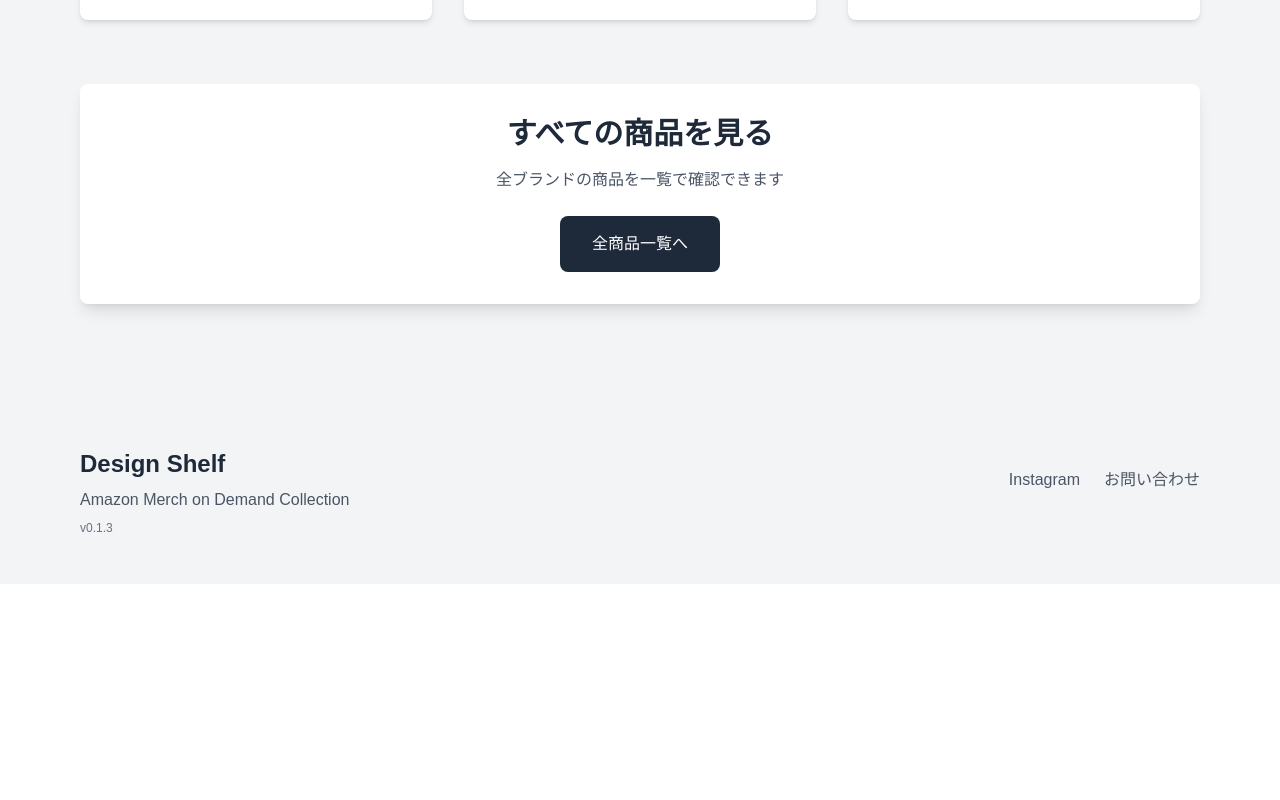
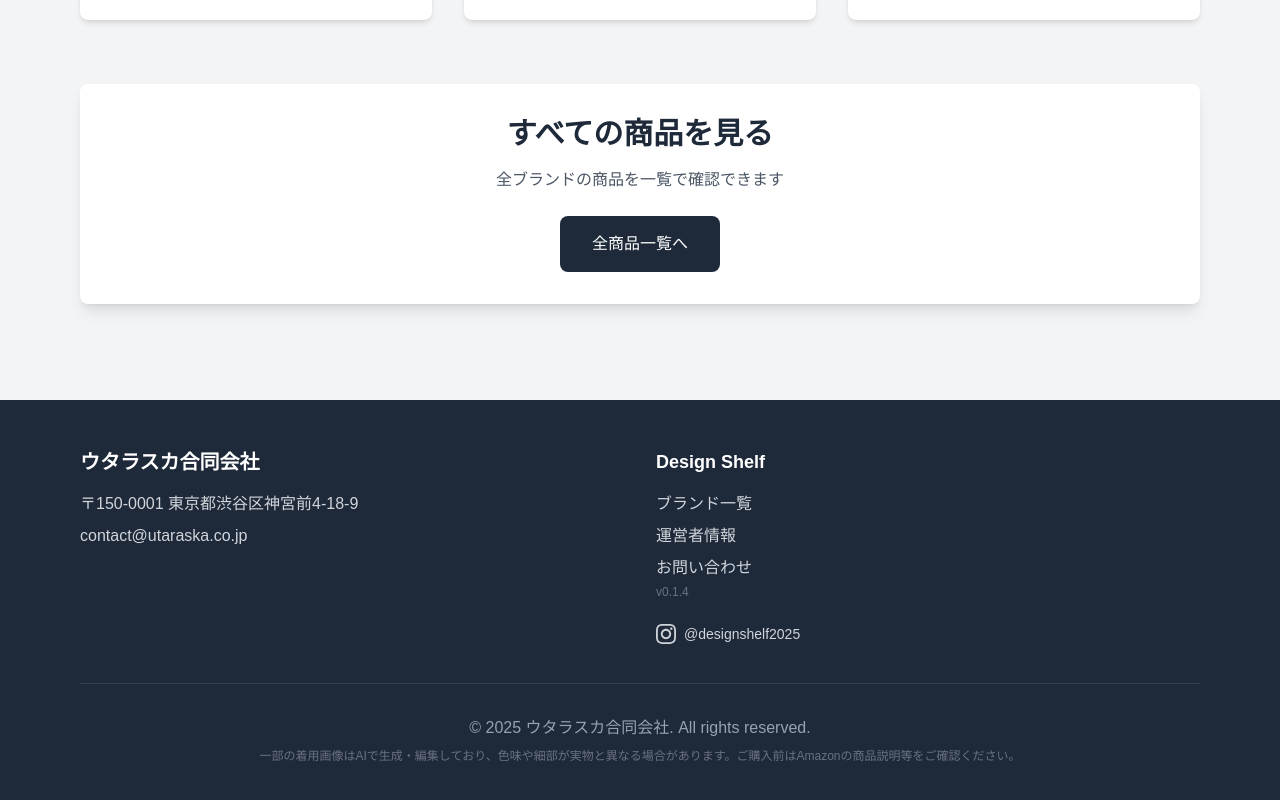
Before and after one commit to Makoto0824/utaraska-web, a Next.js app: page /designshelf/brands in a window 1280 px wide. Shown: the part 563-1363 px from the top of the page. Before the commit the page ends 1147 px from the top, so only its background shows below. Built offline with nearby package versions, Linux system fonts and the light colour scheme; a web font is replaced by a local one.

Commit message:
Unify footer design across all pages with Instagram SVG icon and v0.1.4

```diff
--- a/app/designshelf/about/page.tsx
+++ b/app/designshelf/about/page.tsx
@@ -72,28 +72,55 @@ export default function About() {
       </main>
 
       {/* フッター */}
-      <footer className="bg-gray-100 py-12 mt-16">
+      <footer className="bg-gray-800 text-white py-12 mt-16">
         <div className="max-w-6xl mx-auto px-4">
-          <div className="flex flex-col md:flex-row justify-between items-center">
-            <div className="text-center md:text-left mb-4 md:mb-0">
-              <h2 className="text-2xl font-bold text-gray-800 mb-2">Design Shelf</h2>
-              <p className="text-gray-600">Amazon Merch on Demand Collection</p>
+          <div className="grid grid-cols-1 md:grid-cols-2 gap-8 mb-8">
+            <div>
+              <h3 className="text-xl font-bold mb-4">ウタラスカ合同会社</h3>
+              <p className="text-gray-300 mb-2">〒150-0001 東京都渋谷区神宮前4-18-9</p>
+              <p className="text-gray-300">contact@utaraska.co.jp</p>
             </div>
-            <div className="flex gap-6">
+            <div>
+              <h4 className="text-lg font-semibold mb-4">Design Shelf</h4>
+              <ul className="space-y-2">
+                <li><Link href="/designshelf/brands" className="text-gray-300 hover:text-white transition-colors">ブランド一覧</Link></li>
+                <li><Link href="/designshelf/about" className="text-gray-300 hover:text-white transition-colors">運営者情報</Link></li>
+                <li>
+                  <Link href="/designshelf/contact" className="text-gray-300 hover:text-white transition-colors">お問い合わせ</Link>
+                  <div className="text-xs text-gray-500 mt-1">v0.1.4</div>
+                </li>
+              </ul>
+              <div className="mt-6">
                 <a
                   href="https://www.instagram.com/designshelf2025/"
                   target="_blank"
                   rel="noopener noreferrer"
-                className="text-gray-600 hover:text-gray-800 transition-colors"
+                  className="inline-flex items-center gap-2 text-gray-300 hover:text-white transition-colors"
                 >
-                Instagram
+                  <svg
+                    width={20}
+                    height={20}
+                    viewBox="0 0 24 24"
+                    fill="none"
+                    xmlns="http://www.w3.org/2000/svg"
+                    className="w-5 h-5"
+                  >
+                    <path
+                      d="M12 2.163c3.204 0 3.584.012 4.85.07 3.252.148 4.771 1.691 4.919 4.919.058 1.265.069 1.645.069 4.849 0 3.205-.012 3.584-.069 4.849-.149 3.225-1.664 4.771-4.919 4.919-1.266.058-1.644.07-4.85.07-3.204 0-3.584-.012-4.849-.07-3.26-.149-4.771-1.699-4.919-4.92-.058-1.265-.07-1.644-.07-4.849 0-3.204.013-3.583.07-4.849.149-3.227 1.664-4.771 4.919-4.919 1.266-.057 1.645-.069 4.849-.069zm0-2.163c-3.259 0-3.667.014-4.947.072-4.358.2-6.78 2.618-6.98 6.98-.059 1.281-.073 1.689-.073 4.948 0 3.259.014 3.668.072 4.948.2 4.358 2.618 6.78 6.98 6.98 1.281.058 1.689.072 4.948.072 3.259 0 3.668-.014 4.948-.072 4.354-.2 6.782-2.618 6.979-6.98.059-1.28.073-1.689.073-4.948 0-3.259-.014-3.667-.072-4.947-.196-4.354-2.617-6.78-6.979-6.98-1.281-.059-1.69-.073-4.949-.073zm0 5.838c-3.403 0-6.162 2.759-6.162 6.162s2.759 6.163 6.162 6.163 6.162-2.759 6.162-6.163c0-3.403-2.759-6.162-6.162-6.162zm0 10.162c-2.209 0-4-1.79-4-4 0-2.209 1.791-4 4-4s4 1.791 4 4c0 2.21-1.791 4-4 4zm6.406-11.845c-.796 0-1.441.645-1.441 1.44s.645 1.44 1.441 1.44c.795 0 1.439-.645 1.439-1.44s-.644-1.44-1.439-1.44z"
+                      fill="currentColor"
+                    />
+                  </svg>
+                  <span className="text-sm">@designshelf2025</span>
                 </a>
-              <Link href="/designshelf/contact" className="text-gray-600 hover:text-gray-800 transition-colors">
-                お問い合わせ
-              </Link>
               </div>
             </div>
-          <div className="mt-2 text-xs text-gray-500">v0.1.3</div>
+          </div>
+          <div className="text-center pt-8 border-t border-gray-700">
+            <p className="text-gray-400 mb-2">&copy; 2025 ウタラスカ合同会社. All rights reserved.</p>
+            <p className="text-xs text-gray-500 max-w-4xl mx-auto">
+              一部の着用画像はAIで生成・編集しており、色味や細部が実物と異なる場合があります。ご購入前はAmazonの商品説明等をご確認ください。
+            </p>
+          </div>
         </div>
       </footer>
     </div>
--- a/app/designshelf/brands/page.tsx
+++ b/app/designshelf/brands/page.tsx
@@ -92,28 +92,55 @@ export default function Brands() {
       </main>
 
       {/* フッター */}
-      <footer className="bg-gray-100 py-12 mt-16">
+      <footer className="bg-gray-800 text-white py-12 mt-16">
         <div className="max-w-6xl mx-auto px-4">
-          <div className="flex flex-col md:flex-row justify-between items-center">
-            <div className="text-center md:text-left mb-4 md:mb-0">
-              <h2 className="text-2xl font-bold text-gray-800 mb-2">Design Shelf</h2>
-              <p className="text-gray-600">Amazon Merch on Demand Collection</p>
+          <div className="grid grid-cols-1 md:grid-cols-2 gap-8 mb-8">
+            <div>
+              <h3 className="text-xl font-bold mb-4">ウタラスカ合同会社</h3>
+              <p className="text-gray-300 mb-2">〒150-0001 東京都渋谷区神宮前4-18-9</p>
+              <p className="text-gray-300">contact@utaraska.co.jp</p>
             </div>
-            <div className="flex gap-6">
+            <div>
+              <h4 className="text-lg font-semibold mb-4">Design Shelf</h4>
+              <ul className="space-y-2">
+                <li><Link href="/designshelf/brands" className="text-gray-300 hover:text-white transition-colors">ブランド一覧</Link></li>
+                <li><Link href="/designshelf/about" className="text-gray-300 hover:text-white transition-colors">運営者情報</Link></li>
+                <li>
+                  <Link href="/designshelf/contact" className="text-gray-300 hover:text-white transition-colors">お問い合わせ</Link>
+                  <div className="text-xs text-gray-500 mt-1">v0.1.4</div>
+                </li>
+              </ul>
+              <div className="mt-6">
                 <a
                   href="https://www.instagram.com/designshelf2025/"
                   target="_blank"
                   rel="noopener noreferrer"
-                className="text-gray-600 hover:text-gray-800 transition-colors"
+                  className="inline-flex items-center gap-2 text-gray-300 hover:text-white transition-colors"
                 >
-                Instagram
+                  <svg
+                    width={20}
+                    height={20}
+                    viewBox="0 0 24 24"
+                    fill="none"
+                    xmlns="http://www.w3.org/2000/svg"
+                    className="w-5 h-5"
+                  >
+                    <path
+                      d="M12 2.163c3.204 0 3.584.012 4.85.07 3.252.148 4.771 1.691 4.919 4.919.058 1.265.069 1.645.069 4.849 0 3.205-.012 3.584-.069 4.849-.149 3.225-1.664 4.771-4.919 4.919-1.266.058-1.644.07-4.85.07-3.204 0-3.584-.012-4.849-.07-3.26-.149-4.771-1.699-4.919-4.92-.058-1.265-.07-1.644-.07-4.849 0-3.204.013-3.583.07-4.849.149-3.227 1.664-4.771 4.919-4.919 1.266-.057 1.645-.069 4.849-.069zm0-2.163c-3.259 0-3.667.014-4.947.072-4.358.2-6.78 2.618-6.98 6.98-.059 1.281-.073 1.689-.073 4.948 0 3.259.014 3.668.072 4.948.2 4.358 2.618 6.78 6.98 6.98 1.281.058 1.689.072 4.948.072 3.259 0 3.668-.014 4.948-.072 4.354-.2 6.782-2.618 6.979-6.98.059-1.28.073-1.689.073-4.948 0-3.259-.014-3.667-.072-4.947-.196-4.354-2.617-6.78-6.979-6.98-1.281-.059-1.69-.073-4.949-.073zm0 5.838c-3.403 0-6.162 2.759-6.162 6.162s2.759 6.163 6.162 6.163 6.162-2.759 6.162-6.163c0-3.403-2.759-6.162-6.162-6.162zm0 10.162c-2.209 0-4-1.79-4-4 0-2.209 1.791-4 4-4s4 1.791 4 4c0 2.21-1.791 4-4 4zm6.406-11.845c-.796 0-1.441.645-1.441 1.44s.645 1.44 1.441 1.44c.795 0 1.439-.645 1.439-1.44s-.644-1.44-1.439-1.44z"
+                      fill="currentColor"
+                    />
+                  </svg>
+                  <span className="text-sm">@designshelf2025</span>
                 </a>
-              <Link href="/designshelf/contact" className="text-gray-600 hover:text-gray-800 transition-colors">
-                お問い合わせ
-              </Link>
               </div>
             </div>
-          <div className="mt-2 text-xs text-gray-500">v0.1.3</div>
+          </div>
+          <div className="text-center pt-8 border-t border-gray-700">
+            <p className="text-gray-400 mb-2">&copy; 2025 ウタラスカ合同会社. All rights reserved.</p>
+            <p className="text-xs text-gray-500 max-w-4xl mx-auto">
+              一部の着用画像はAIで生成・編集しており、色味や細部が実物と異なる場合があります。ご購入前はAmazonの商品説明等をご確認ください。
+            </p>
+          </div>
         </div>
       </footer>
     </div>
--- a/app/designshelf/contact/page.tsx
+++ b/app/designshelf/contact/page.tsx
@@ -72,28 +72,55 @@ export default function Contact() {
       </main>
 
       {/* フッター */}
-      <footer className="bg-gray-100 py-12 mt-16">
+      <footer className="bg-gray-800 text-white py-12 mt-16">
         <div className="max-w-6xl mx-auto px-4">
-          <div className="flex flex-col md:flex-row justify-between items-center">
-            <div className="text-center md:text-left mb-4 md:mb-0">
-              <h2 className="text-2xl font-bold text-gray-800 mb-2">Design Shelf</h2>
-              <p className="text-gray-600">Amazon Merch on Demand Collection</p>
+          <div className="grid grid-cols-1 md:grid-cols-2 gap-8 mb-8">
+            <div>
+              <h3 className="text-xl font-bold mb-4">ウタラスカ合同会社</h3>
+              <p className="text-gray-300 mb-2">〒150-0001 東京都渋谷区神宮前4-18-9</p>
+              <p className="text-gray-300">contact@utaraska.co.jp</p>
             </div>
-            <div className="flex gap-6">
+            <div>
+              <h4 className="text-lg font-semibold mb-4">Design Shelf</h4>
+              <ul className="space-y-2">
+                <li><Link href="/designshelf/brands" className="text-gray-300 hover:text-white transition-colors">ブランド一覧</Link></li>
+                <li><Link href="/designshelf/about" className="text-gray-300 hover:text-white transition-colors">運営者情報</Link></li>
+                <li>
+                  <Link href="/designshelf/contact" className="text-gray-300 hover:text-white transition-colors">お問い合わせ</Link>
+                  <div className="text-xs text-gray-500 mt-1">v0.1.4</div>
+                </li>
+              </ul>
+              <div className="mt-6">
                 <a
                   href="https://www.instagram.com/designshelf2025/"
                   target="_blank"
                   rel="noopener noreferrer"
-                className="text-gray-600 hover:text-gray-800 transition-colors"
+                  className="inline-flex items-center gap-2 text-gray-300 hover:text-white transition-colors"
                 >
-                Instagram
+                  <svg
+                    width={20}
+                    height={20}
+                    viewBox="0 0 24 24"
+                    fill="none"
+                    xmlns="http://www.w3.org/2000/svg"
+                    className="w-5 h-5"
+                  >
+                    <path
+                      d="M12 2.163c3.204 0 3.584.012 4.85.07 3.252.148 4.771 1.691 4.919 4.919.058 1.265.069 1.645.069 4.849 0 3.205-.012 3.584-.069 4.849-.149 3.225-1.664 4.771-4.919 4.919-1.266.058-1.644.07-4.85.07-3.204 0-3.584-.012-4.849-.07-3.26-.149-4.771-1.699-4.919-4.92-.058-1.265-.07-1.644-.07-4.849 0-3.204.013-3.583.07-4.849.149-3.227 1.664-4.771 4.919-4.919 1.266-.057 1.645-.069 4.849-.069zm0-2.163c-3.259 0-3.667.014-4.947.072-4.358.2-6.78 2.618-6.98 6.98-.059 1.281-.073 1.689-.073 4.948 0 3.259.014 3.668.072 4.948.2 4.358 2.618 6.78 6.98 6.98 1.281.058 1.689.072 4.948.072 3.259 0 3.668-.014 4.948-.072 4.354-.2 6.782-2.618 6.979-6.98.059-1.28.073-1.689.073-4.948 0-3.259-.014-3.667-.072-4.947-.196-4.354-2.617-6.78-6.979-6.98-1.281-.059-1.69-.073-4.949-.073zm0 5.838c-3.403 0-6.162 2.759-6.162 6.162s2.759 6.163 6.162 6.163 6.162-2.759 6.162-6.163c0-3.403-2.759-6.162-6.162-6.162zm0 10.162c-2.209 0-4-1.79-4-4 0-2.209 1.791-4 4-4s4 1.791 4 4c0 2.21-1.791 4-4 4zm6.406-11.845c-.796 0-1.441.645-1.441 1.44s.645 1.44 1.441 1.44c.795 0 1.439-.645 1.439-1.44s-.644-1.44-1.439-1.44z"
+                      fill="currentColor"
+                    />
+                  </svg>
+                  <span className="text-sm">@designshelf2025</span>
                 </a>
-              <Link href="/designshelf/contact" className="text-gray-600 hover:text-gray-800 transition-colors">
-                お問い合わせ
-              </Link>
               </div>
             </div>
-          <div className="mt-2 text-xs text-gray-500">v0.1.3</div>
+          </div>
+          <div className="text-center pt-8 border-t border-gray-700">
+            <p className="text-gray-400 mb-2">&copy; 2025 ウタラスカ合同会社. All rights reserved.</p>
+            <p className="text-xs text-gray-500 max-w-4xl mx-auto">
+              一部の着用画像はAIで生成・編集しており、色味や細部が実物と異なる場合があります。ご購入前はAmazonの商品説明等をご確認ください。
+            </p>
+          </div>
         </div>
       </footer>
 
```
Also changed, not shown: public/designshelf/images/Instagram_logo.png (added). Lines whose indentation alone changed are shown as unchanged.
